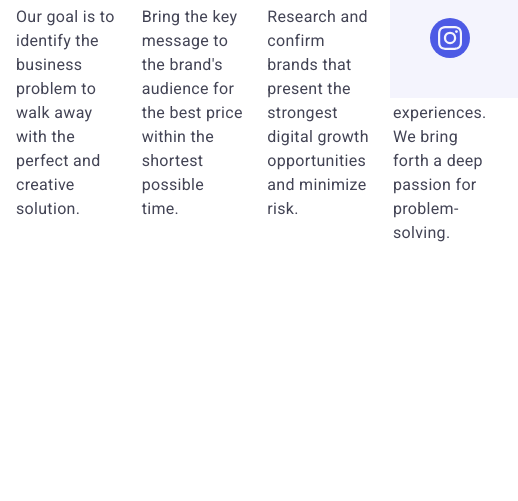
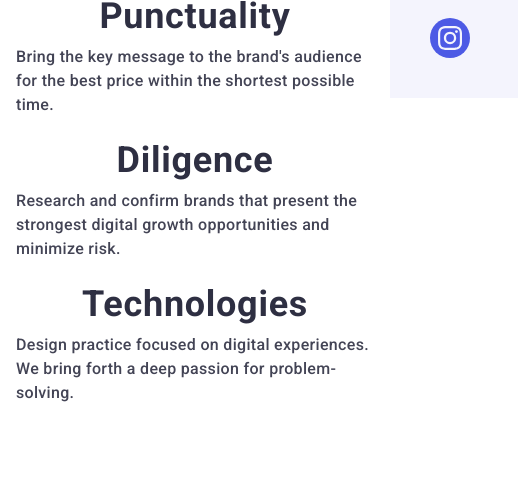
Before and after one commit to sexfoil/goit-markup-hw-06, a plain HTML site: page index.html in a window 390 px wide. Shown: the part 746-1247 px from the top of the page, 518 px wide, since content can reach past the window. Before the commit the page ends 1087 px from the top, so only its background shows below. Drawn offline with nearby package versions, Linux system fonts and the light colour scheme.

Commit message:
Adopted Features-screen

```diff
--- a/css/base/section.css
+++ b/css/base/section.css
@@ -11,7 +11,6 @@
 
 @media screen and (min-width: 1158px) {
     .section {
-        display: flex;
         padding-top: 120px;
         padding-bottom: 120px;
     }
--- a/css/layout/studio/section/features.css
+++ b/css/layout/studio/section/features.css
@@ -1,11 +1,51 @@
 .features-group {
     display: flex;
-    gap: 24px;
+    flex-wrap: wrap;
+    row-gap: 24px;
+    column-gap: 24px;
 }
 
 .feature-item {
     display: flex;
     flex-direction: column;
+    width: 100%;
+    max-width: 428px;
+}
+
+.feature-name {
+    margin-bottom: 8px;
+}
+
+.feature-icon-container {
+    display: none;
+}
+
+@media screen and (max-width: 767px) {
+    .feature-item>h3 {
+        text-align: center;
+    }
+}
+
+@media screen and (max-width: 1157px) {
+    .feature-item>h3 {
+        font-weight: var(--font-weight-primary-bold);
+        font-size: 36px;
+        line-height: 1.11;
+    }
+
+    .feature-item>p {
+        font-weight: var(--font-weight-primary-medium);
+    }
+}
+
+@media screen and (min-width: 768px) {
+    .feature-item {
+        width: calc((100% - 24px) / 2);
+    }
+}
+
+@media screen and (min-width: 1158px) {
+    .feature-item {
         width: calc((100% - 3*24px)/4);
     }
 
@@ -18,7 +58,4 @@
         padding: 24px 0;
         margin-bottom: 8px;
     }
-
-.feature-name {
-    margin-bottom: 8px;
 }
```
Lines whose indentation alone changed are shown as unchanged.
